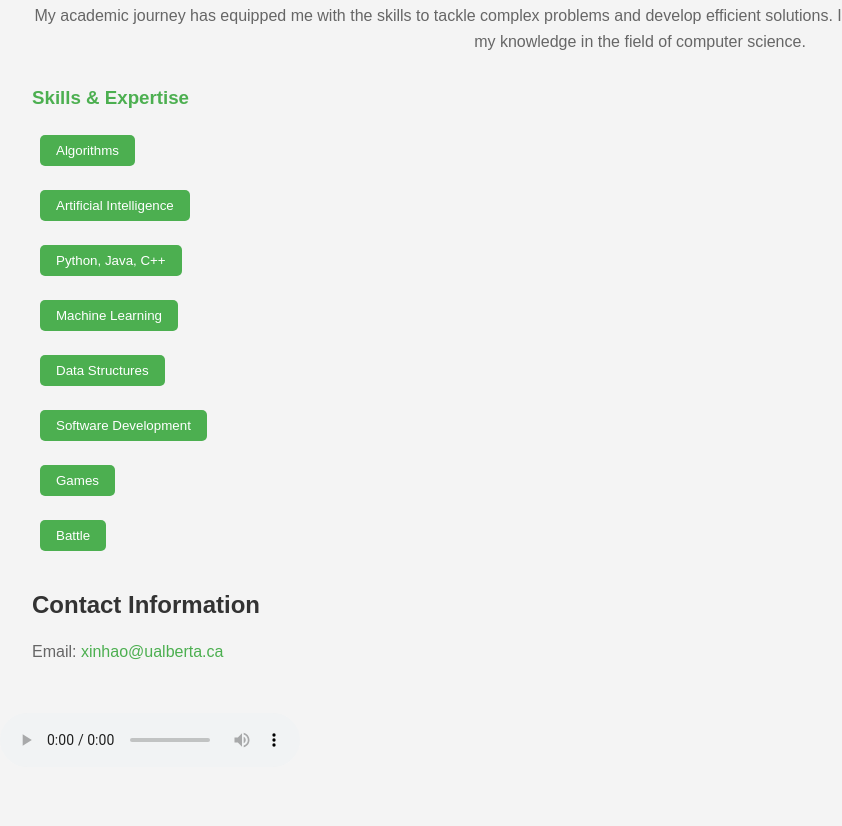
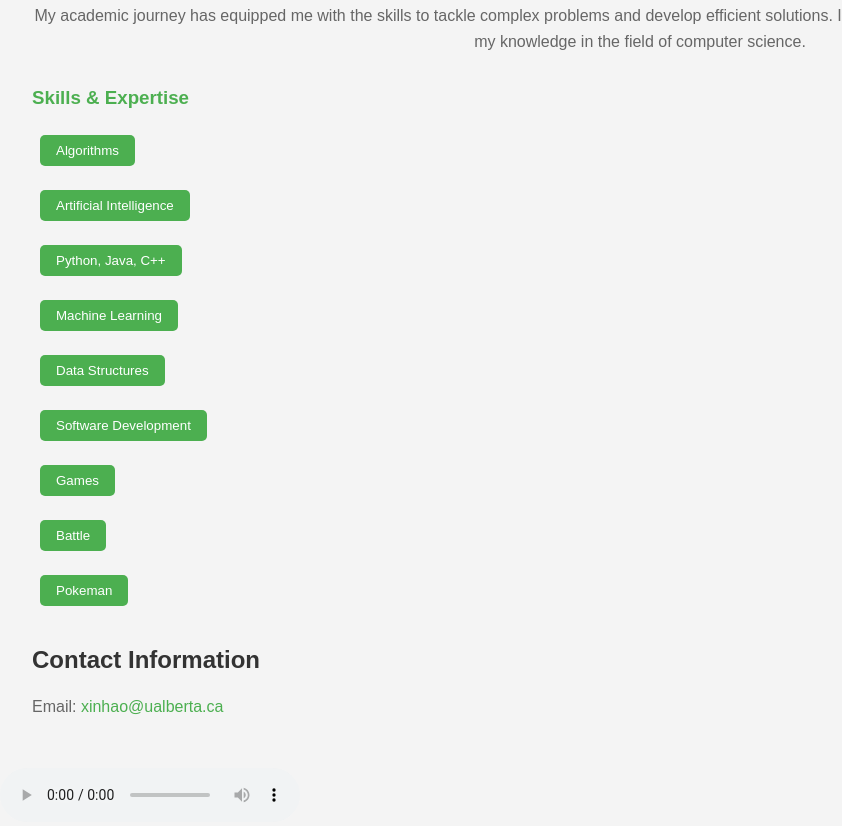
Before and after one commit to vetarnb/Xinhao_Chen, a plain HTML site: page index.html in a window 1280 px wide. Shown: the part 499-1325 px from the top of the page, without its empty margins (0-842 px from the left). Before the commit the page ends 1270 px from the top, so only its background shows below. Drawn offline with Linux system fonts and the light colour scheme.

Commit message:
Update index.html

```diff
--- a/index.html
+++ b/index.html
@@ -114,6 +114,7 @@
                     <li><button onclick="window.location.href='software_development.html'">Software Development</button></li>
                     <li><button onclick="window.location.href='games.html'">Games</button></li>
                     <li><button onclick="window.location.href='snake.html'">Battle</button></li>
+                    <li><button onclick="window.location.href='pokeman.html'">Pokeman</button></li>
                 </ul>
             </div>
         </section>
```
